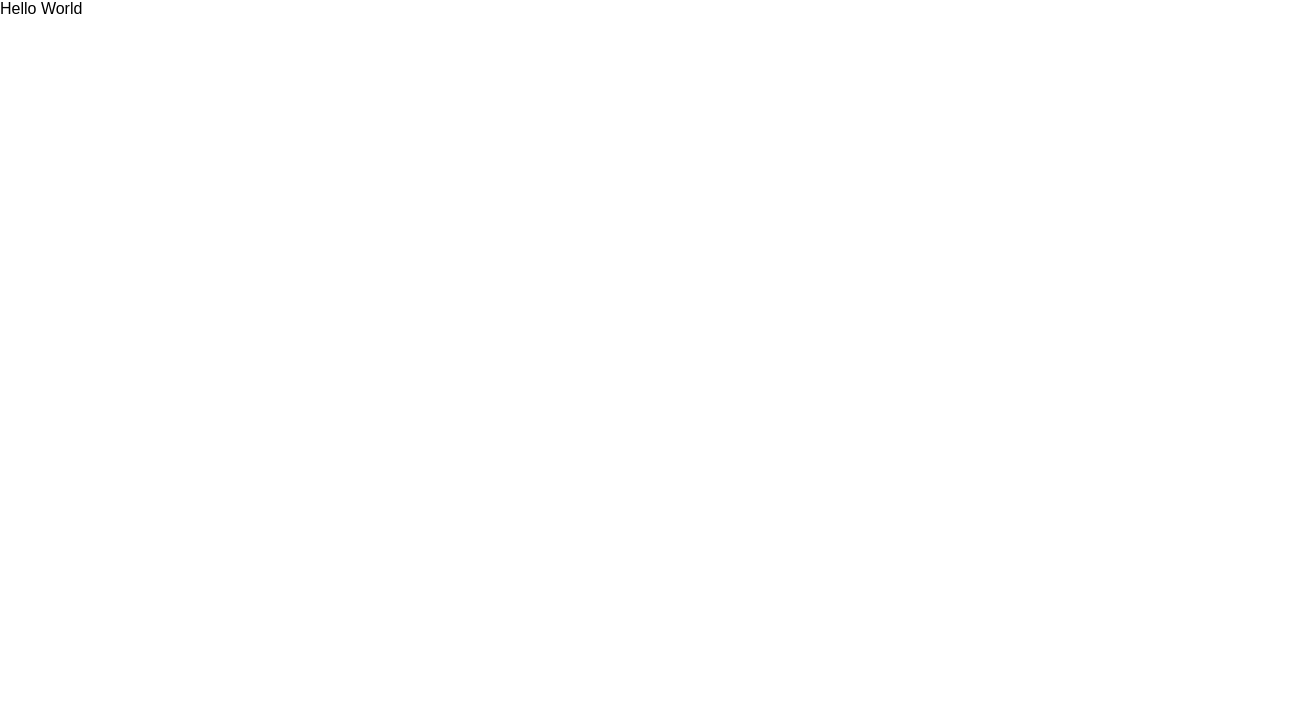
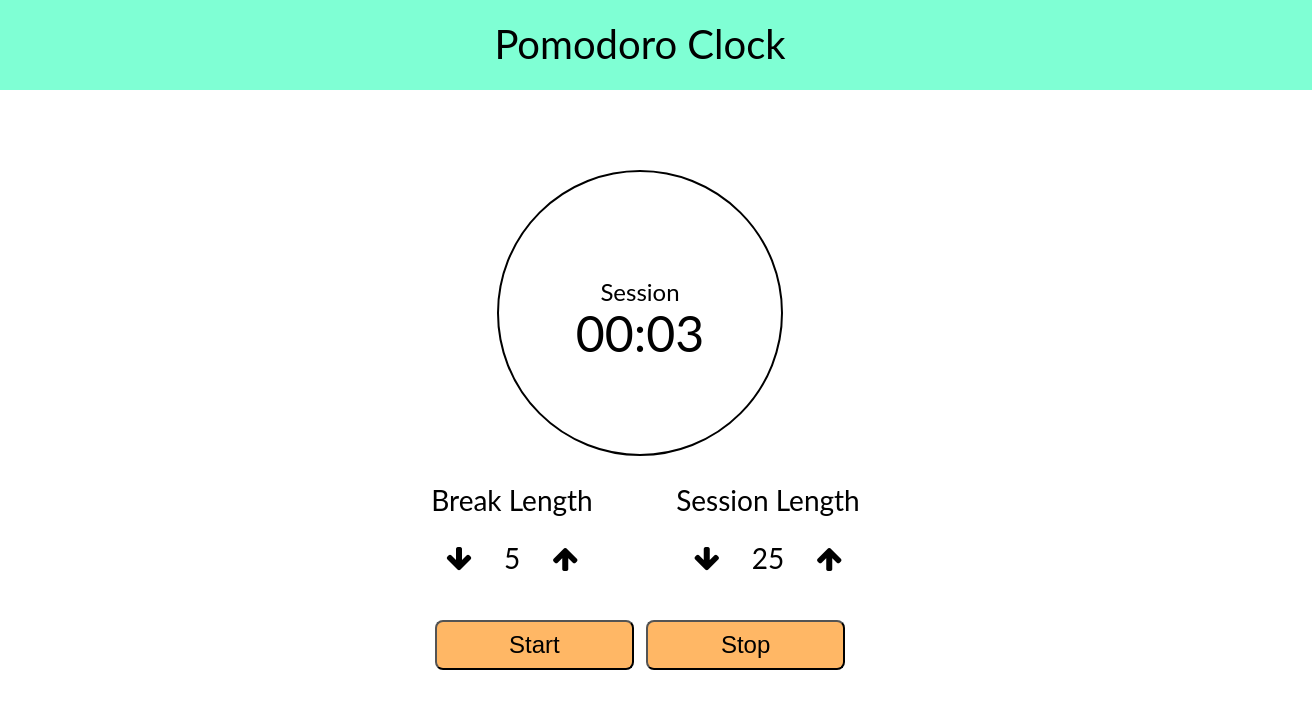
Before and after one commit to chunkydonut21/Pomodoro-Clock, a React app: page / in a window 1280 px wide. Shown: the whole page, 1312 px wide, since content can reach past the window. Built offline with nearby package versions, Linux system fonts and the light colour scheme; a small style sheet from the web is missing.

Commit message:
added audio functionality

```diff
--- a/package.json
+++ b/package.json
@@ -3,6 +3,8 @@
   "version": "0.1.0",
   "private": true,
   "dependencies": {
+    "font-awesome": "^4.7.0",
+    "lato-font": "^3.0.0",
     "react": "^16.4.1",
     "react-dom": "^16.4.1",
     "react-scripts": "1.1.4"
--- a/public/index.html
+++ b/public/index.html
@@ -36,5 +36,6 @@
       To begin the development, run `npm start` or `yarn start`.
       To create a production bundle, use `npm run build` or `yarn build`.
     -->
+    <script src="https://cdn.freecodecamp.org/testable-projects-fcc/v1/bundle.js"></script>
   </body>
 </html>
--- a/src/components/App.js
+++ b/src/components/App.js
@@ -1,10 +1,13 @@
 import React from 'react';
+import Header from './Header';
+import Clock from './Clock';
 
 class App extends React.Component {
   render() {
     return (
-      <div className="App">
-        Hello World
+      <div className="wrap">
+        <Header />
+        <Clock />
       </div>
     );
   }
--- /dev/null
+++ b/src/components/Clock.js
@@ -0,0 +1,108 @@
+import React from 'react';
+
+export default class Clock extends React.Component {
+  constructor(props) {
+    super(props);
+    this.state = {
+      break: 5, session: 25, minutes: '00', seconds: '03', timerStarted: false,
+      timerStopped: true, timerPaused: false, timerLabel: 'Session', playAudio: false
+    };
+  }
+
+  handleTimerStart = () => {
+    const audio = new Audio("https://goo.gl/65cBl1");
+    if(this.state.timerStopped || this.state.timerPaused) {
+      this.setState({ timerStarted: true, timerStopped: false, timerPaused: false });
+      this.timer = setInterval(() => {
+        const { minutes, seconds } = this.state;
+        if(minutes === '00' && seconds === '00' || minutes === '00' && seconds === '01') {
+          this.setState({ playAudio: true });
+        } else if(minutes !== '00'){
+          this.setState({ autoPlay: false });
+        }
+        if(parseInt(seconds) > 0) {
+          if(parseInt(seconds) <= 10) {
+            this.setState({ seconds: `0${seconds - 1}` })
+          } else {
+            this.setState({ seconds: seconds - 1 });
+          }
+        } else if (parseInt(minutes) > 0) {
+          if(parseInt(minutes) < 10) {
+            this.setState({ minutes: `0${minutes - 1}`, seconds: String(59) });
+          } else {
+            this.setState({ minutes: String(minutes - 1), seconds: String(59) });
+          }
+        } else if (minutes === '00' && seconds === '00'){
+            if(this.state.timerLabel === 'Session') {
+              this.setState({ minutes: this.state.break, seconds: '00', timerLabel: 'Break' });
+            } else {
+              this.setState({ minutes: this.state.session, seconds: '00', timerLabel: 'Session' });
+            }
+        }
+      }, 1000);
+    } else if(this.state.timerStarted) {
+      this.setState({ timerStarted: false, timerStopped: false, timerPaused: true });
+      clearInterval(this.timer);
+    }
+  }
+
+  handleTimerStop = () => {
+    this.setState({ timerStarted: false, timerStopped: true, minutes: '25', seconds: '00', break: 5, session: 25, timerLabel: 'Session', playAudio: false });
+    clearInterval(this.timer);
+  }
+
+  decrement = (value) => {
+    if(this.state.timerStopped === true) {
+      if(value === 0) {
+        this.setState({ break: this.state.break > 1 ? this.state.break - 1 : this.state.break });
+      } else {
+        this.setState({ session: this.state.session > 1 ? this.state.session - 1 : this.state.session }, () => { this.setState({ minutes: String(this.state.session), seconds: 0 })});
+      }
+    }
+  }
+
+  increment = (value) => {
+    if(this.state.timerStopped === true) {
+      if(value === 0) {
+        this.setState({ break: this.state.break < 60 ? this.state.break + 1 : this.state.break });
+      } else {
+        this.setState({
+          session: this.state.session < 60 ? this.state.session + 1 : this.state.session }, () => { this.setState({ minutes: String(this.state.session), seconds: 0 })});
+      }
+    }
+  }
+  render() {
+    return (
+      <div id="display">
+        <div className="current-timer">
+          <div id="timer-label">{ this.state.timerLabel }</div>
+          <div id="time-left">{`${this.state.minutes}:${this.state.seconds}`}</div>
+        </div>
+        <div className="current-details">
+          <div className="outer">
+            <span id="break-label">Break Length</span>
+            <div className="inner">
+            <i className="fa fa-arrow-down" id="break-decrement" onClick={() => this.decrement(0)} />
+              <span id="break-length">{this.state.break}</span>
+              <i className="fa fa-arrow-up" id="break-increment" onClick={() => this.increment(0)} />
+            </div>
+          </div>
+          <div className="outer">
+            <span id="session-label">Session Length</span>
+            <div className="inner">
+            <i className="fa fa-arrow-down" id="session-decrement" onClick={() => this.decrement(1)} />
+              <span id="session-length">{this.state.session}</span>
+              <i className="fa fa-arrow-up" id="session-increment" onClick={() => this.increment(1)} />
+            </div>
+          </div>
+        </div>
+        <div className="button-group">
+          <button onClick={() => this.handleTimerStart()} id="start_stop" className="button button-orange">{this.state.timerStarted ? 'Pause' : 'Start' }</button>
+          <button onClick={() => this.handleTimerStop()} id="reset" className="button button-orange">Stop</button>
+        </div>
+        {this.state.playAudio && <audio id="beep" src="https://goo.gl/65cBl1" autoPlay /> }
+      </div>
+
+    );
+  }
+}
--- /dev/null
+++ b/src/components/Header.js
@@ -0,0 +1,11 @@
+import React from 'react';
+
+export default class Header extends React.Component {
+  render() {
+    return (
+      <div className="outer-header">
+        <span>Pomodoro Clock</span>
+      </div>
+    );
+  }
+}
--- a/src/index.js
+++ b/src/index.js
@@ -2,5 +2,7 @@ import React from 'react';
 import ReactDOM from 'react-dom';
 import App from './components/App';
 import './styles/styles.css';
+import 'font-awesome/css/font-awesome.min.css';
+import 'lato-font/css/lato-font.min.css';
 
 ReactDOM.render(<App />, document.getElementById('root'));
--- a/src/styles/styles.css
+++ b/src/styles/styles.css
@@ -1,5 +1,130 @@
-body {
+html, body {
   margin: 0;
   padding: 0;
-  font-family: sans-serif;
+  font-family: Lato;
+  font-style: normal;
+  line-height: 1.6em;
+  font-weight: 400;
 }
+
+.wrap {
+  display: flex;
+  flex-direction: column;
+  align-items: center;
+}
+
+.outer-header {
+  background-color: aquamarine;
+  text-align: center;
+  width: 100%;
+  padding: 32px;
+  font-size: 40px;
+}
+
+#display {
+  margin-top: 80px;
+  display: flex;
+  flex-direction: column;
+  align-items: center;
+  width: 100%;
+}
+
+.current-timer {
+  display: flex;
+  flex-direction: column;
+  justify-content: center;
+  align-items: center;
+  border: 2px solid black;
+  border-radius: 50%;
+  width: 250px;
+  height: 250px;
+  margin-bottom: 16px;
+  padding: 16px;
+}
+
+#timer-label {
+  font-size: 24px;
+  margin-bottom: 8px;
+}
+
+#time-left {
+  margin-top: 8px;
+  font-size: 50px;
+}
+
+.current-details {
+  display: flex;
+  flex-direction: row;
+  width: 40%;
+}
+
+.outer {
+  display: flex;
+  flex-direction: column;
+  align-items: center;
+  justify-content: center;
+  flex: 1;
+}
+
+.outer > span {
+  margin-bottom: 0;
+  font-size: 28px;
+  padding: 16px;
+}
+.inner {
+  display: flex;
+  flex-direction: row;
+  align-items: center;
+  font-size: 28px;
+  justify-content: center;
+}
+
+.inner * {
+  padding: 16px;
+}
+
+
+.button-group {
+  display: flex;
+  flex-direction: row;
+  justify-content: center;
+  width: 50%;
+  padding: 24px;
+  flex-wrap: wrap;
+}
+
+.button {
+  height: 50px;
+  font-size: 24px;
+  text-align: center;
+  cursor: pointer;
+  outline: none;
+  width: 31%;
+  border-radius: 8px;
+  margin: 1%;
+}
+
+.button:active {
+  box-shadow: 0 0.5px #666;
+  transform: translateY(1px);
+}
+
+.button-orange {
+  background-color: #FFB765;
+  color: #000000;
+}
+
+.button-orange:hover {
+  background-color: #FA9F37;
+  color: #000000;
+}
+
+.button-orange:active {
+  background-color: #FA9F37;
+  color: #000000;
+}
+
+.button-orange:disabled {
+  background-color: #666;
+  color: #ffffff;
+}
```
Also changed, not shown: 2 other files.
